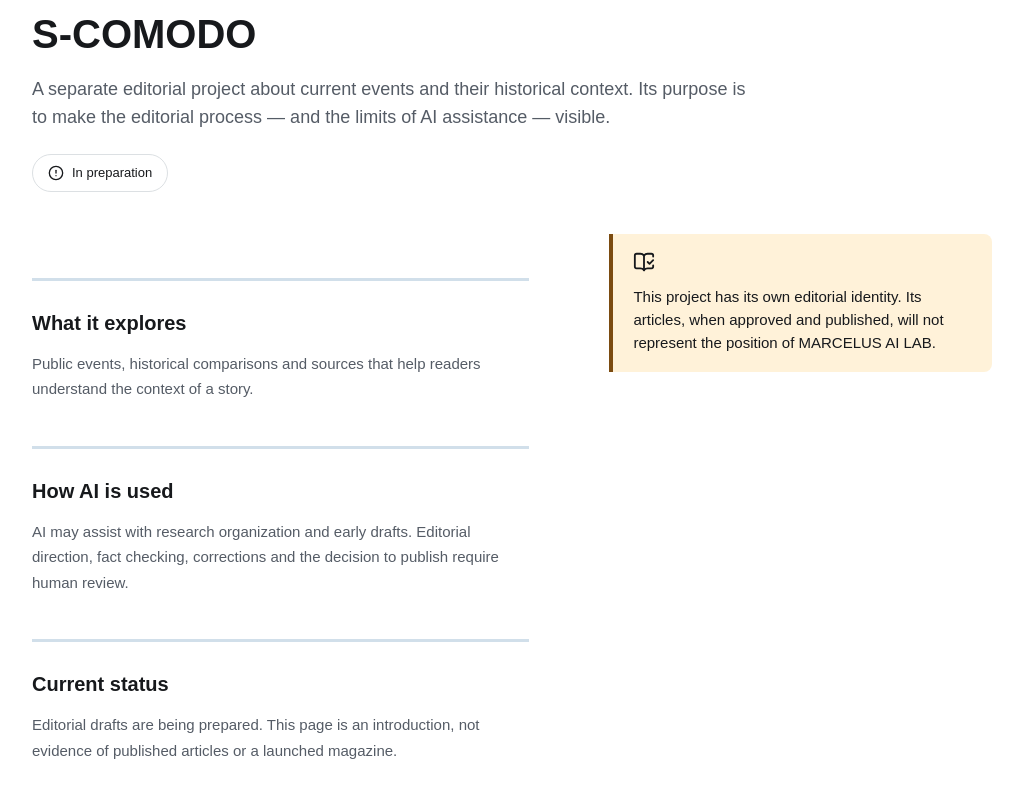
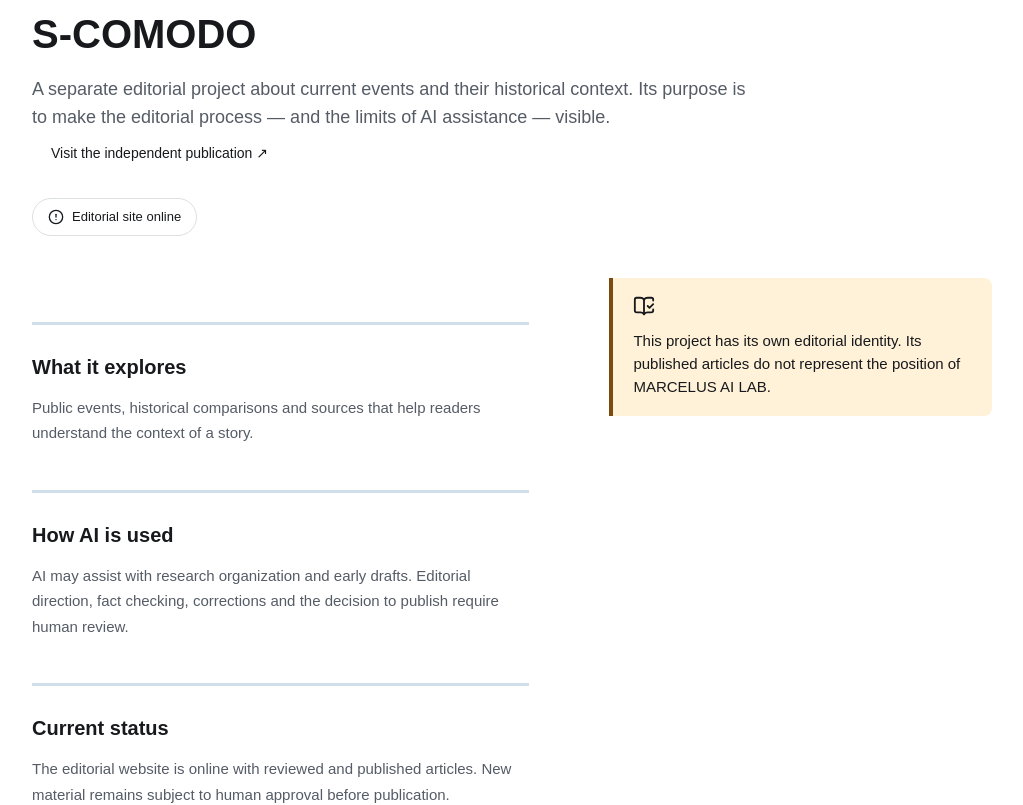
Before and after one commit to manzo8b/marcelus-v-v01, a Next.js app in the folder apps/marcelus-ai-lab/: page /projects/s-comodo in a window 1280 px wide. Shown: the part 240-1045 px from the top of the page, without its empty margins (48-1071 px from the left). Built offline with nearby package versions, Linux system fonts and the light colour scheme.

Commit message:
seo: replace outdated S-COMODO preview claims with live editorial links

```diff
--- a/apps/marcelus-ai-lab/components/s-comodo-overview.tsx
+++ b/apps/marcelus-ai-lab/components/s-comodo-overview.tsx
@@ -5,42 +5,45 @@ import { type Locale, localizedPath } from '@/data/i18n';
 const content = {
   en: {
     label: 'INDEPENDENT EDITORIAL PROJECT',
-    status: 'In preparation',
+    status: 'Editorial site online',
     title: 'S-COMODO',
     intro: 'A separate editorial project about current events and their historical context. Its purpose is to make the editorial process — and the limits of AI assistance — visible.',
     blocks: [
       ['What it explores', 'Public events, historical comparisons and sources that help readers understand the context of a story.'],
       ['How AI is used', 'AI may assist with research organization and early drafts. Editorial direction, fact checking, corrections and the decision to publish require human review.'],
-      ['Current status', 'Editorial drafts are being prepared. This page is an introduction, not evidence of published articles or a launched magazine.'],
+      ['Current status', 'The editorial website is online with reviewed and published articles. New material remains subject to human approval before publication.'],
     ],
+    site: 'Visit the independent publication',
     back: 'Back to projects',
-    note: 'This project has its own editorial identity. Its articles, when approved and published, will not represent the position of MARCELUS AI LAB.',
+    note: 'This project has its own editorial identity. Its published articles do not represent the position of MARCELUS AI LAB.',
   },
   it: {
     label: 'PROGETTO EDITORIALE INDIPENDENTE',
-    status: 'In preparazione',
+    status: 'Sito editoriale online',
     title: 'S-COMODO',
     intro: 'Un progetto editoriale autonomo che mette in relazione fatti di oggi e contesto storico. Il suo obiettivo è rendere visibile il metodo di lavoro e dichiarare i limiti dell’uso dell’AI.',
     blocks: [
       ['Di cosa si occupa', 'Attualità, confronti storici e fonti utili per comprendere il contesto delle notizie.'],
       ['Come viene usata l’AI', 'L’AI può aiutare a organizzare la ricerca e preparare le bozze. La linea editoriale, la verifica dei fatti, le correzioni e la pubblicazione richiedono revisione umana.'],
-      ['Stato attuale', 'Gli articoli sono in preparazione. Questa pagina presenta il progetto: non significa che il magazine sia già pubblicato.'],
+      ['Stato attuale', 'Il sito editoriale è online con articoli approvati e pubblicati. I nuovi testi restano soggetti a revisione umana prima della pubblicazione.'],
     ],
+    site: 'Visita la testata indipendente',
     back: 'Torna ai progetti',
-    note: 'S-COMODO mantiene una propria identità editoriale. Gli articoli, una volta verificati e pubblicati, non rappresentano automaticamente la posizione di MARCELUS AI LAB.',
+    note: 'S-COMODO mantiene una propria identità editoriale. Gli articoli pubblicati non rappresentano automaticamente la posizione di MARCELUS AI LAB.',
   },
   es: {
     label: 'PROYECTO EDITORIAL INDEPENDIENTE',
-    status: 'En preparación',
+    status: 'Sitio editorial en línea',
     title: 'S-COMODO',
     intro: 'Un proyecto editorial autónomo que relaciona hechos actuales con su contexto histórico. Busca hacer visible el método de trabajo y explicar los límites del uso de IA.',
     blocks: [
       ['De qué trata', 'Actualidad, comparaciones históricas y fuentes útiles para comprender el contexto de las noticias.'],
       ['Cómo se utiliza la IA', 'La IA puede ayudar a organizar la investigación y preparar borradores. La dirección editorial, la verificación, las correcciones y la publicación requieren revisión humana.'],
-      ['Estado actual', 'Los artículos están en preparación. Esta página presenta el proyecto: no significa que la revista ya esté publicada.'],
+      ['Estado actual', 'El sitio editorial está en línea con artículos revisados y publicados. Los textos nuevos requieren aprobación editorial antes de publicarse.'],
     ],
+    site: 'Visitar la publicación independiente',
     back: 'Volver a proyectos',
-    note: 'S-COMODO mantiene una identidad editorial propia. Sus artículos, cuando sean revisados y publicados, no representan automáticamente la posición de MARCELUS AI LAB.',
+    note: 'S-COMODO mantiene una identidad editorial propia. Sus artículos publicados no representan automáticamente la posición de MARCELUS AI LAB.',
   },
 } as const;
 
@@ -51,6 +54,7 @@ export function SComodoOverview({ locale = 'en' }: { locale?: Locale }) {
     <div className="project-title"><Newspaper size={25} aria-hidden="true"/><p className="eyebrow">{c.label}</p></div>
     <h1>{c.title}</h1>
     <p className="lead">{c.intro}</p>
+    <p><a href="https://manzo8b.github.io/s-comodo/" target="_blank" rel="noopener noreferrer" className="button">{c.site} ↗</a></p>
     <p style={{display:'inline-flex',alignItems:'center',gap:'8px',marginTop:'22px',padding:'8px 15px',borderRadius:'999px',border:'1px solid var(--line)',fontSize:'13px'}}><CircleAlert size={16} aria-hidden="true"/>{c.status}</p>
     <div className="project-detail-grid" style={{marginTop:'42px'}}>
       <section>
```
